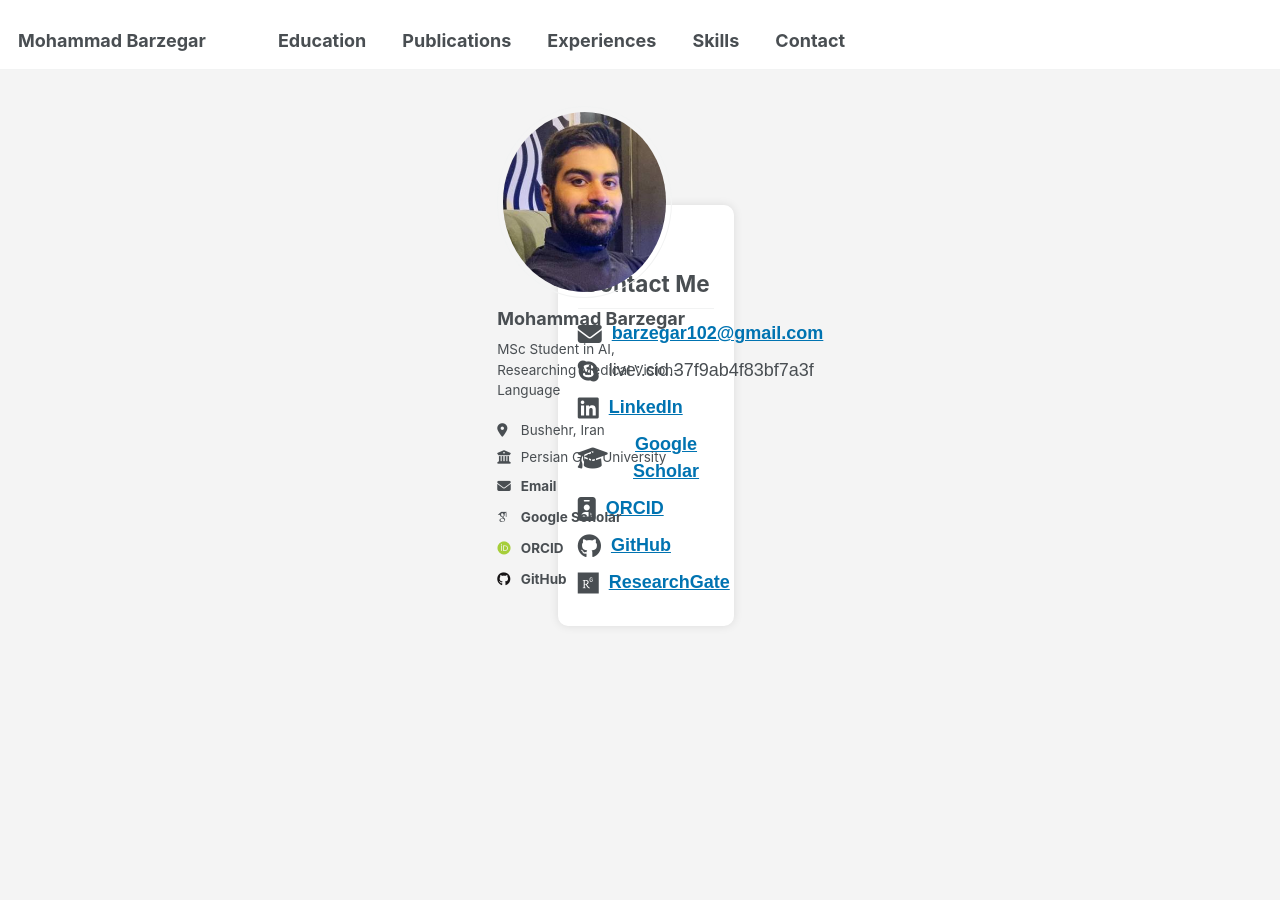
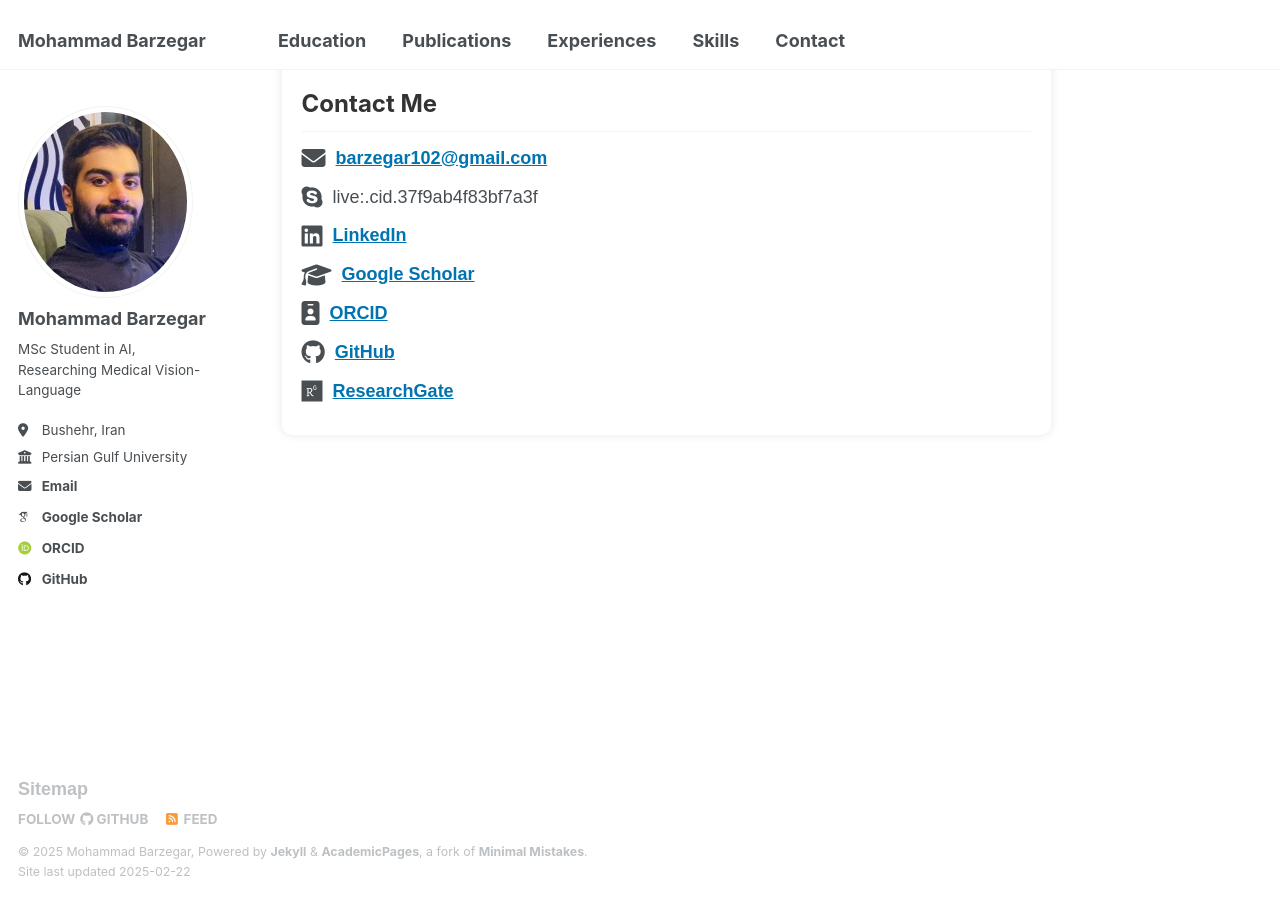
Before and after one commit to mbrz97/mbrz97.github.io, a Jekyll site: the page built from _pages/contact.html, in a window 1280 px wide and 900 px high. Built offline with Jekyll 4.4.1, drawn with Linux system fonts in a browser that asks for light colours; nearby versions of some CDN libraries; some web fonts are replaced.

Commit message:
Update contact.html

```diff
--- a/_pages/contact.html
+++ b/_pages/contact.html
@@ -3,7 +3,6 @@ title: ""
 permalink: /contact/
 author_profile: true
 ---
-
 <!DOCTYPE html>
 <html lang="en">
 <head>
@@ -12,20 +11,36 @@ author_profile: true
     <title>Contact</title>
     <script src="https://kit.fontawesome.com/a076d05399.js" crossorigin="anonymous"></script>
     <style>
-        body {
+        html, body {
             font-family: Arial, sans-serif;
-            display: flex;
-            justify-content: center;
-            align-items: center;
-            height: 100vh;
-            background-color: #f4f4f4;
+            line-height: 1.6;
+            overflow-x: hidden;
+            margin: 0;
+            padding: 0;
+            max-width: 100%;
         }
-        .contact-container {
+        * {
+            box-sizing: border-box;
+        }
+        img, video, iframe {
+            max-width: 100%;
+            height: auto;
+        }
+        .container {
+            max-width: 800px;
+            margin: auto;
+            padding: 20px;
             background: #fff;
-            padding: 20px;
             border-radius: 10px;
             box-shadow: 0 0 10px rgba(0, 0, 0, 0.1);
-            text-align: center;
+            text-align: left;
+        }
+        h2 {
+            color: #333;
+            font-size: 24px;
+            font-weight: bold;
+            margin-top: 20px;
+            text-align: left;
         }
         .contact-item {
             display: flex;
@@ -44,7 +59,7 @@ author_profile: true
     </style>
 </head>
 <body>
-    <div class="contact-container">
+    <div class="container">
         <h2>Contact Me</h2>
         <div class="contact-item">
             <i class="fas fa-envelope"></i>
```
